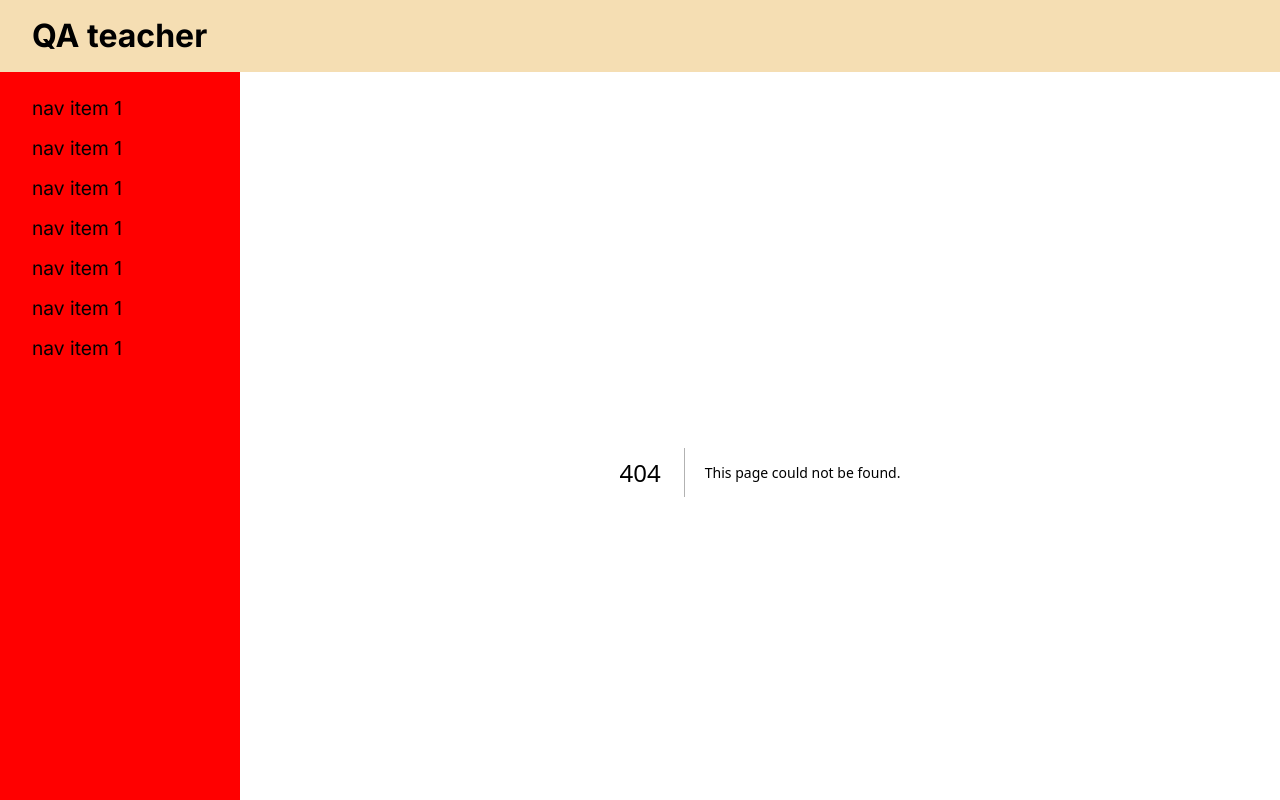
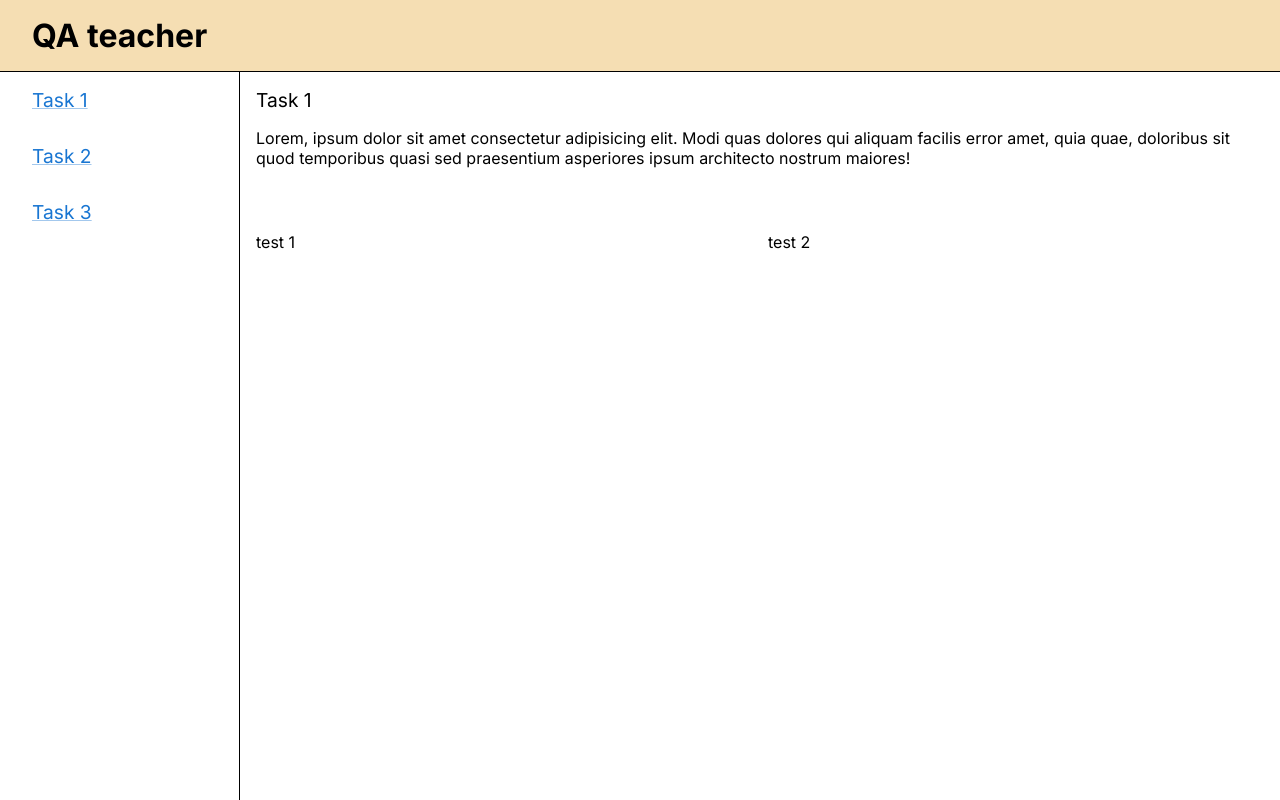
Before and after one commit to antonkalininsky/qa-teacher, a Next.js app: page /0 in a window 1280 px wide. Before the commit this address had no page. Built offline with nearby package versions, Linux system fonts and the light colour scheme.

Commit message:
setting up navigation and children pages

```diff
--- /dev/null
+++ b/src/app/[id]/page.tsx
@@ -0,0 +1,31 @@
+"use client"
+
+import React, { useMemo } from 'react'
+import Grid from '@mui/material/Grid'
+import { Box } from '@mui/material'
+import tasksList from '@/tasks/tasks'
+import styles from './styles.module.css'
+
+export default function Test({ params }: { params: { id: number } }) {
+
+  const currentTask = useMemo(() => tasksList.find(task => task.id === Number(params.id)), [params.id])
+
+  return (
+    <div>
+      <Box className={styles.title}>
+        {currentTask?.title}
+      </Box>
+      <Box className={styles.description}>
+        {currentTask?.description}
+      </Box>
+      <Grid container spacing={2}>
+        <Grid item xs={6}>
+          test 1
+        </Grid>
+        <Grid item xs={6}>
+          test 2
+        </Grid>
+      </Grid>
+    </div>
+  )
+}
--- /dev/null
+++ b/src/app/[id]/styles.module.css
@@ -0,0 +1,7 @@
+.title {
+    font-size: 1.2rem;
+    margin-bottom: 1rem;
+}
+.description {
+    margin-bottom: 4rem;
+}
--- a/src/app/layout.tsx
+++ b/src/app/layout.tsx
@@ -2,8 +2,12 @@
 import { Inter } from "next/font/google";
 import "./globals.css";
 import styles from './styles.module.css'
+import Link from '@mui/material/Link'
+import tasksList from '@/tasks/tasks'
 
 const inter = Inter({ subsets: ["latin"] });
+
+const navigation = tasksList.map(item => <Link href={`/${item.id}`} key={item.id}>{item.title}</Link>)
 
 export const metadata: Metadata = {
   title: "qa teacher",
@@ -23,13 +27,7 @@
             QA teacher
           </div>
           <div className={styles.navigation}>
-            <div>nav item 1</div>
-            <div>nav item 1</div>
-            <div>nav item 1</div>
-            <div>nav item 1</div>
-            <div>nav item 1</div>
-            <div>nav item 1</div>
-            <div>nav item 1</div>
+            {navigation}
           </div>
           <div className={styles.content}>
             {children}
--- a/src/app/styles.module.css
+++ b/src/app/styles.module.css
@@ -9,6 +9,7 @@
     background-color: wheat;
     padding: 1rem 2rem;
     height: 4.5rem;
+    border-bottom: 1px solid black;
 }
 
 .navigation {
@@ -17,15 +18,18 @@
     left: 0;
     bottom: 0;
     top: 4.5rem;
-    background-color: red;
+    border-right: 1px solid black;
     width: 15rem;
     padding: 1rem 1rem 1rem 2rem;
     font-size: 1.2rem;
-    line-height: 2.5rem;
+    display: flex;
+    flex-direction: column;
+    row-gap: 2rem;
 }
 
 .content {
-    padding-left: 15rem;
-    width: 100%;
+    margin-left: 15rem;
+    width: calc(100% - 15rem);
     height: calc(100vh - 4.5rem);
+    padding: 1rem;
 }
--- /dev/null
+++ b/src/tasks/tasks.js
@@ -0,0 +1,19 @@
+const tasksList = [
+    {
+        id: 0,
+        title: 'Task 1',
+        description: 'Lorem, ipsum dolor sit amet consectetur adipisicing elit. Modi quas dolores qui aliquam facilis error amet, quia quae, doloribus sit quod temporibus quasi sed praesentium asperiores ipsum architecto nostrum maiores!'
+    },
+    {
+        id: 1,
+        title: 'Task 2',
+        description: 'Lorem, ipsum dolor sit amet consectetur adipisicing elit. Modi quas dolores qui aliquam facilis error amet, quia quae, doloribus sit quod temporibus quasi sed praesentium asperiores ipsum architecto nostrum maiores!'
+    },
+    {
+        id: 2,
+        title: 'Task 3',
+        description: 'Lorem, ipsum dolor sit amet consectetur adipisicing elit. Modi quas dolores qui aliquam facilis error amet, quia quae, doloribus sit quod temporibus quasi sed praesentium asperiores ipsum architecto nostrum maiores!'
+    },
+]
+
+export default tasksList
```
